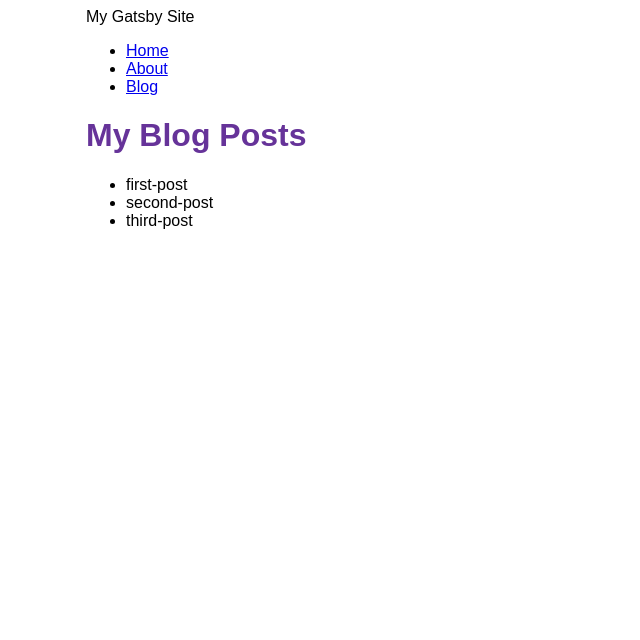
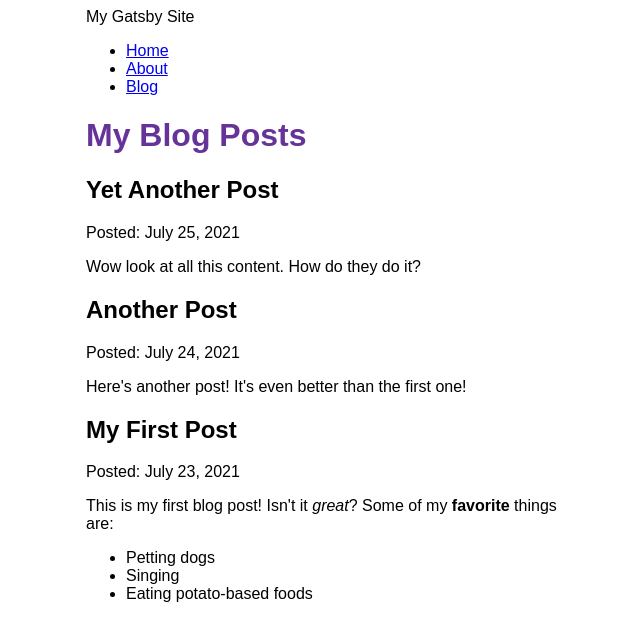
Before and after one commit to iikeithnim/my-gatsby-site, a Gatsby site: page /blog in a window 1280 px wide. Shown: the whole page, without its empty margins (304-944 px from the left). Built offline with nearby package versions, Linux system fonts and the light colour scheme; Gatsby itself is replaced by a stand-in of ours.

Commit message:
Finished Gatsby Tutorial Part 5

```diff
--- a/blog/first-post.mdx
+++ b/blog/first-post.mdx
@@ -0,0 +1,9 @@
+---
+title: "My First Post"
+date: "2021-07-23"
+---
+This is my first blog post! Isn't it *great*?
+Some of my **favorite** things are:
+* Petting dogs
+* Singing
+* Eating potato-based foods
--- a/blog/second-post.mdx
+++ b/blog/second-post.mdx
@@ -0,0 +1,5 @@
+---
+title: "Another Post"
+date: "2021-07-24"
+---
+Here's another post! It's even better than the first one!
--- a/blog/third-post.mdx
+++ b/blog/third-post.mdx
@@ -0,0 +1,5 @@
+---
+title: "Yet Another Post"
+date: "2021-07-25"
+---
+Wow look at all this content. How do they do it?
--- a/gatsby-config.js
+++ b/gatsby-config.js
@@ -13,5 +13,6 @@
         path: `${__dirname}/blog`,
       }
     },
+    "gatsby-plugin-mdx",
   ],
 }
--- a/package.json
+++ b/package.json
@@ -15,8 +15,11 @@
     "clean": "gatsby clean"
   },
   "dependencies": {
+    "@mdx-js/mdx": "^1.6.22",
+    "@mdx-js/react": "^1.6.22",
     "gatsby": "^4.14.1",
     "gatsby-plugin-image": "^2.15.0",
+    "gatsby-plugin-mdx": "^3.15.0",
     "gatsby-plugin-sharp": "^4.15.0",
     "gatsby-source-filesystem": "^4.15.0",
     "react": "^17.0.1",
--- a/src/pages/blog.js
+++ b/src/pages/blog.js
@@ -1,28 +1,37 @@
 import * as React from 'react'
 import { graphql } from 'gatsby'
+import { MDXRenderer } from 'gatsby-plugin-mdx'
 import Layout from '../components/layout'
 const BlogPage = ({data}) => {
   return (
     <Layout pageTitle="My Blog Posts">
-      <ul>
       {
-        data.allFile.nodes.map(node => (
-          <li key={node.name}>
-            {node.name}
-          </li>
+        data.allMdx.nodes.map((node) => (
+          <article key={node.id}>
+            <h2>{node.frontmatter.title}</h2>
+            <p>Posted: {node.frontmatter.date}</p>
+            <MDXRenderer>
+              {node.body}
+            </MDXRenderer>
+          </article>
         ))
       }
-      </ul>
+
     </Layout>
   )
 }
 export const query = graphql`
   query {
-    allFile(filter: {sourceInstanceName: {eq: "blog"}}) {
-      nodes {
-        name
+    allMdx(sort: {fields: frontmatter___date, order: DESC}) {
+        nodes {
+          frontmatter {
+            date(formatString: "MMMM D, YYYY")
+            title
+          }
+          id
+          body
+        }
       }
-    }
   }
 `
 export default BlogPage
```
Also changed, not shown: 1 other file.
